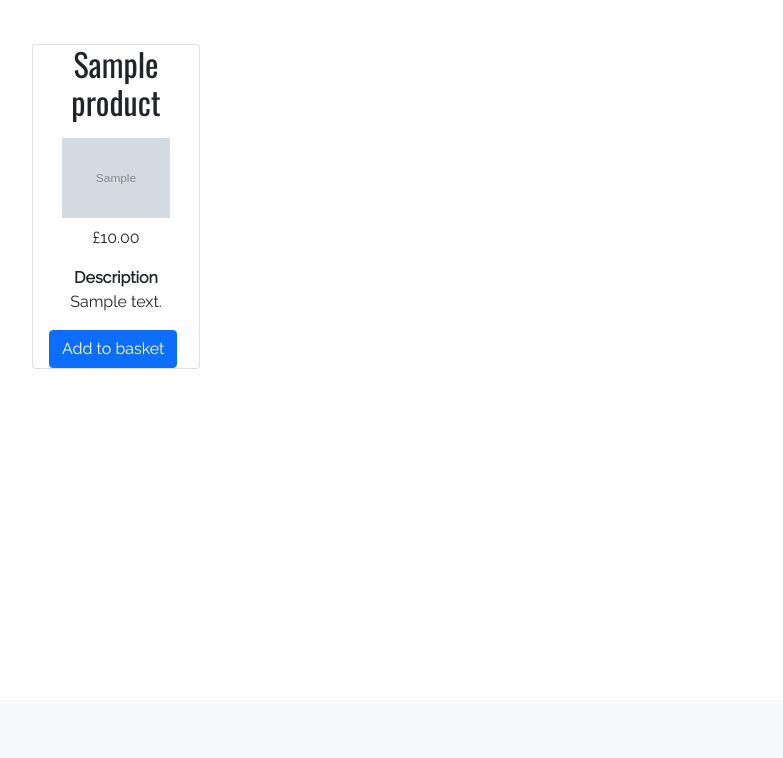
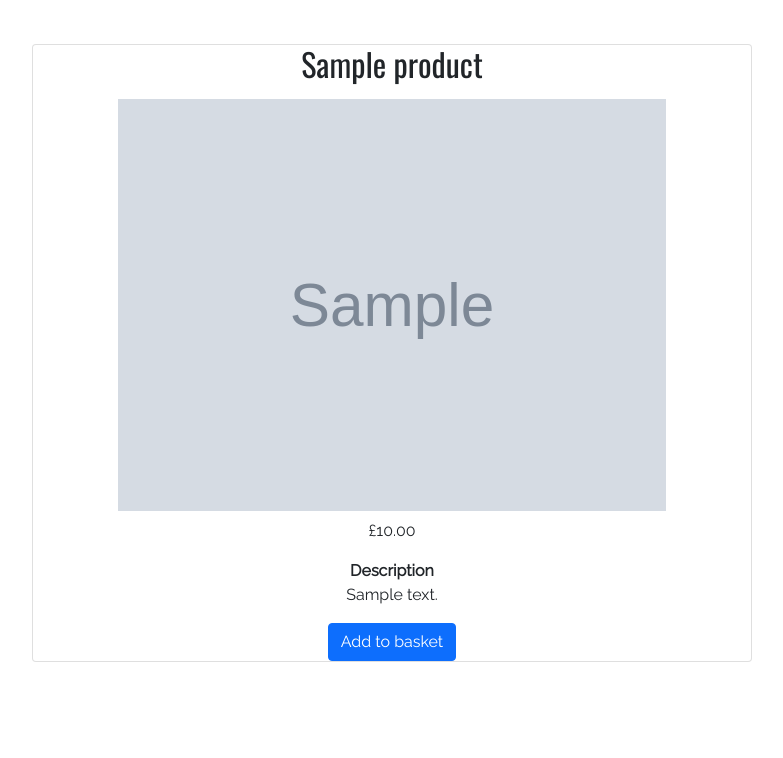
Before and after one commit to ZNBrown/django-ecommerce-final-project, a Django app: page /communities/my-communities/1/1/ in a window 1280 px wide. Shown: the part 100-858 px from the top of the page, without its empty margins (50-833 px from the left). Before the commit the page ends 469 px from the top, so only its background shows below. Run offline with Django 3.2, Linux system fonts and the light colour scheme; a user stored in the database is signed in; tables that the repository leaves empty hold one stand-in row (values such as "Sample post"); grey boxes marked "Sample" are stand-in pictures.

Commit message:
changing bootstrap

```diff
--- a/community_store_app/communities/templates/products/product_page.html
+++ b/community_store_app/communities/templates/products/product_page.html
@@ -2,7 +2,7 @@
 {% endblock title %}{% block content %}
 <div class="container px-0 py-3">
   <section class="text-center mb-2 d-flex flex-wrap align-items-stretch">
-    <div class="col-lg-3 col-sm-6 col-12 mb-4 d-flex justify-content-between">
+    <div class="col-12 mb-4 d-flex justify-content-between">
       <div class="card px-3 me-3 w-100">
         <h2>{{product}}</h2>
         <div class="product-image">
@@ -19,7 +19,7 @@
           </p>
           <strong>Description</strong>
           <p>{{product.description}}</p>
-          <form class="d-flex justify-content-left">
+          <form class="d-flex justify-content-center">
             <button class="btn btn-primary" type="submit">Add to basket</button>
           </form>
         </div>
```
